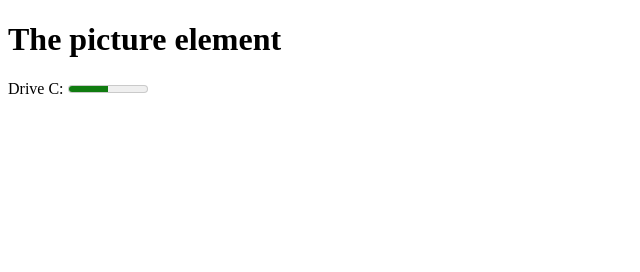
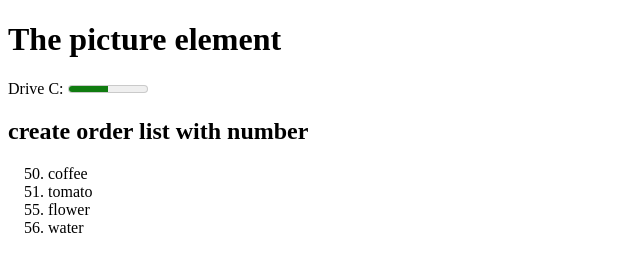
Before and after one commit to MajPaji/HTML-exe, a plain HTML site: page index.html in a window 1280 px wide. Shown: the whole page, without its empty margins (0-640 px from the left). Drawn offline with Linux system fonts and the light colour scheme.

Commit message:
value for ordred list

```diff
--- a/index.html
+++ b/index.html
@@ -13,6 +13,14 @@
 
     <label for="drive_C">Drive C:</label>
     <meter id="drive_C" value="5" min="0" max="10"></meter>
+
+    <h2>create order list with number</h2>
+    <ol>
+        <li value="50">coffee</li>
+        <li>tomato</li>
+        <li value="55">flower</li>
+        <li>water</li>
+    </ol>
 </body>
 
 </html>
```
